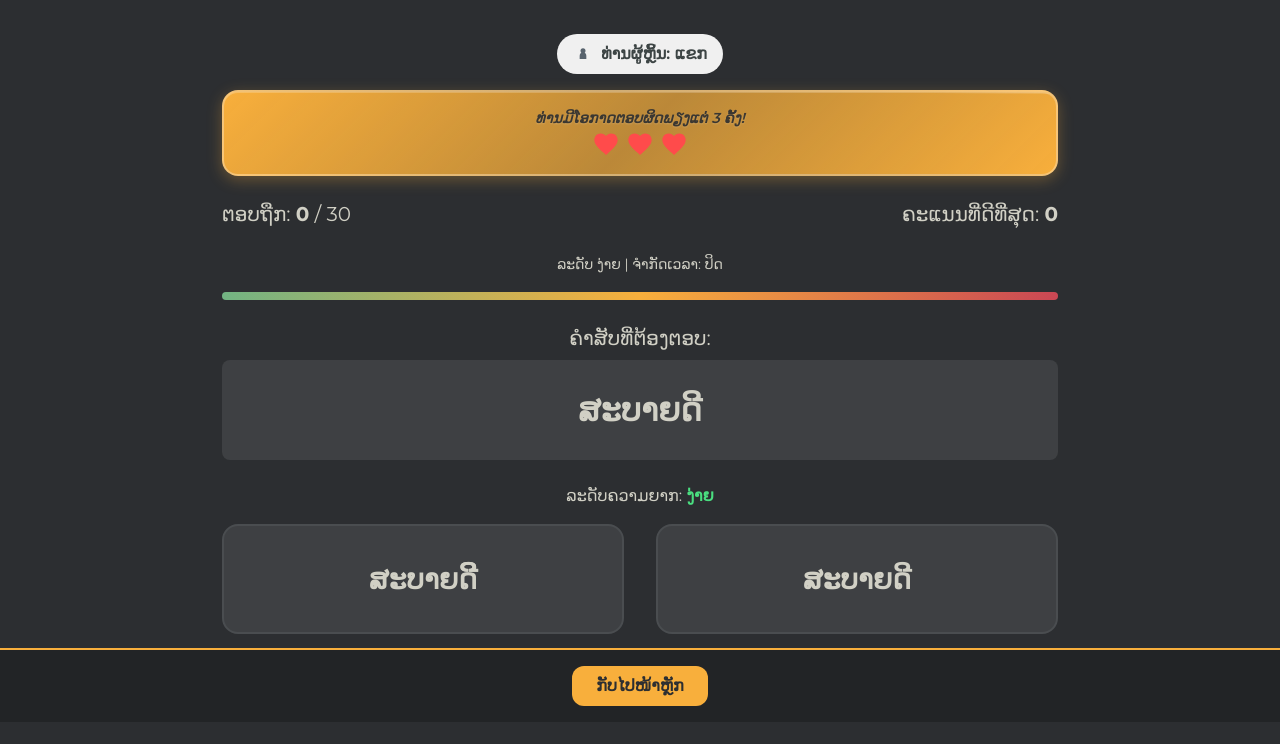
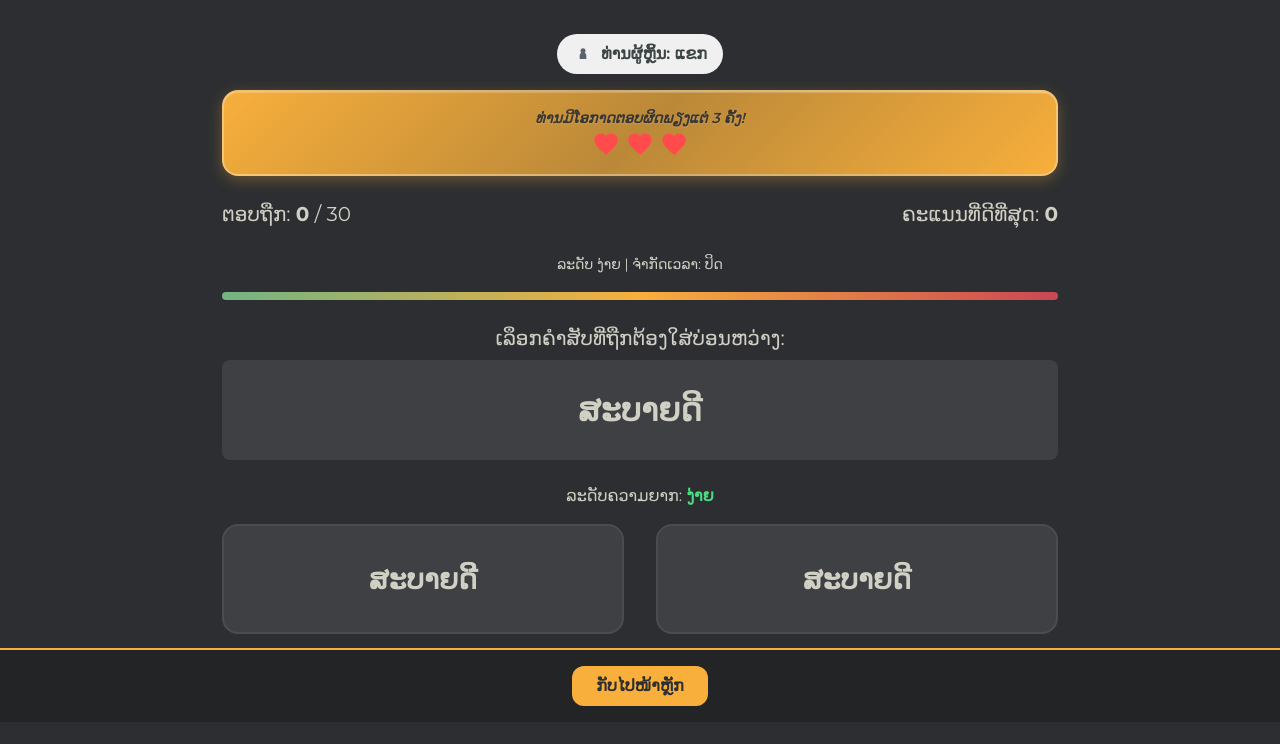
Before and after one commit to oudomsavanh/LaoTypo, a plain HTML site: page gameplay.html in a window 1280 px wide. Shown: the part 78-822 px from the top of the page. Drawn offline with nearby package versions, Linux system fonts and the light colour scheme; no server answers.

Commit message:
Update gameplay.html
Update Texts

```diff
--- a/gameplay.html
+++ b/gameplay.html
@@ -504,7 +504,7 @@
 
                 <!-- Context display area for showing word from Google Sheets Column A -->
                 <div class="mb-6 text-center">
-                    <h3 class="text-xl text-sub-color mb-2">ຄຳສັບທີ່ຕ້ອງຕອບ:</h3>
+                    <h3 class="text-xl text-sub-color mb-2">ເລຶອກຄຳສັບທີ່ຖືກຕ້ອງໃສ່ບ່ອນຫວ່າງ:</h3>
                     <div id="context-display" class="context-display-custom text-text-color bg-[#3e4043] rounded-lg py-4 px-6 min-h-[100px] flex items-center justify-center"></div>
                 </div>
 
```
